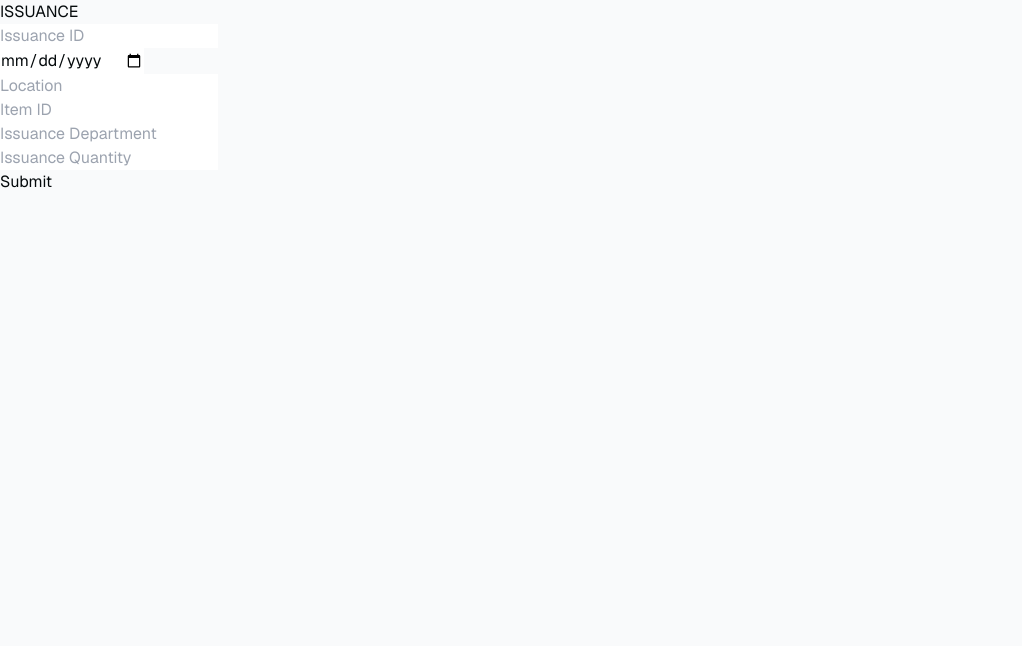
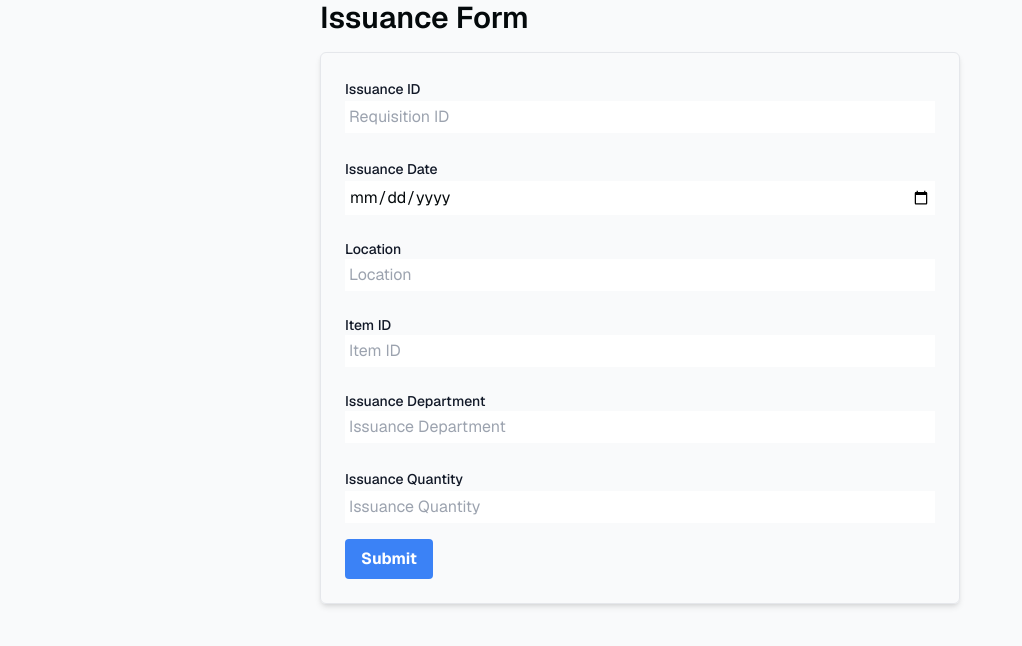
Before and after one commit to Shaukat456/MVP-erp, a Next.js app in the folder my-app/: page /Issuance in a window 1280 px wide. Shown: the top 646 px of the page, without its empty margins (0-1022 px from the left). Built offline with nearby package versions, Linux system fonts and the light colour scheme.

Commit message:
local storage done for all

```diff
--- /dev/null
+++ b/my-app/app/Invoice/page.tsx
@@ -0,0 +1,49 @@
+import React from "react";
+import fs from "fs";
+import path from "path";
+// import pdf from "html-pdf";
+import { NextPage } from "next";
+
+const InvoicePage: NextPage = () => {
+  // Define function to generate PDF invoice
+  const generateInvoicePDF = () => {
+    const invoiceHTML = `
+      <!DOCTYPE html>
+      <html lang="en">
+      <head>
+        <meta charset="UTF-8">
+        <meta name="viewport" content="width=device-width, initial-scale=1.0">
+        <title>Invoice</title>
+        <style>
+          /* CSS styles for the invoice */
+          /* Include your CSS styles here */
+        </style>
+      </head>
+      <body>
+        <!-- Your HTML invoice template here -->
+        <!-- Use dynamic data from your form to populate the invoice -->
+      </body>
+      </html>
+    `;
+
+    // Options for pdf creation
+    const options = {
+      format: "A4",
+    };
+
+    // Generate PDF file
+    // pdf.create(invoiceHTML, options).toFile("invoice.pdf", (err, res) => {
+    //   if (err) return console.log(err);
+    //   console.log(res); // Log the PDF file information
+    // });
+  };
+
+  return (
+    <div>
+      <h1>Generate Invoice PDF</h1>
+      <button onClick={generateInvoicePDF}>Generate PDF</button>
+    </div>
+  );
+};
+
+export default InvoicePage;
--- a/my-app/app/Issuance/page.tsx
+++ b/my-app/app/Issuance/page.tsx
@@ -1,11 +1,17 @@
-import React, { useEffect, useState } from "react";
+"use client";
 import { useFormik } from "formik";
 import * as Yup from "yup";
-import { useRouter } from "next/router";
+import { useRouter } from "next/navigation";
+import useLocalStorage from "../hooks/useLocalStorage";
+import { useEffect } from "react";
 
 function Issuance() {
   const router = useRouter();
+  const [setIssuance] = useLocalStorage("Issuance");
+  const [item] = useLocalStorage("Item");
+  const [purchase] = useLocalStorage("Purchase");
 
+  useEffect(() => {});
   const formik = useFormik({
     initialValues: {
       idissuance: "",
@@ -25,40 +31,56 @@ function Issuance() {
     }),
     onSubmit: async (values) => {
       try {
-        const response = await fetch("/api/issuanceroute", {
-          method: "POST",
-          headers: {
-            "Content-Type": "application/json",
-          },
-          body: JSON.stringify(values),
-        });
+        // const response = await fetch("/api/issuanceroute", {
+        //   method: "POST",
+        //   headers: {
+        //     "Content-Type": "application/json",
+        //   },
+        //   body: JSON.stringify(values),
+        // });
 
-        if (!response.ok) {
-          throw new Error("Failed to submit Issuance");
-        }
-
+        // if (!response.ok) {
+        //   throw new Error("Failed to submit Issuance");
+        // }
+        setIssuance(values);
+        console.log(values);
         console.log("Issuance submitted successfully!");
       } catch (error) {
         console.error("Error submitting Issuance:", error);
       }
     },
   });
+  useEffect(() => {
+    // if (!purchase) {
+    //   router.push("/Purchase");
+    // }
+    formik.setFieldValue("item_id", item?.itemId);
+  }, []);
 
   return (
-    <div className="container">
-      <h1>ISSUANCE</h1>
-      <form onSubmit={formik.handleSubmit} className="form">
-        <div className="form_container">
-          <div className="formgrid">
+    <div className="w-1/2">
+      <h1 className="text-3xl font-semibold mb-4">Issuance Form</h1>
+      <form
+        onSubmit={formik.handleSubmit}
+        className="border border-gray-200 p-6 rounded-md shadow-md"
+      >
+        <div className="grid grid-cols-1 gap-y-6">
           <div className="input_container">
+            <label
+              htmlFor="idissuance"
+              className="block text-sm font-medium leading-6 text-gray-900"
+            >
+              Issuance ID
+            </label>
             <input
               id="idissuance"
               name="idissuance"
               type="text"
-                placeholder="Issuance ID"
+              placeholder="Requisition ID"
               onChange={formik.handleChange}
               onBlur={formik.handleBlur}
               value={formik.values.idissuance}
+              className="w-full p-1"
             />
             {formik.touched.idissuance && formik.errors.idissuance ? (
               <p className="error">{formik.errors.idissuance}</p>
@@ -66,14 +88,21 @@ function Issuance() {
           </div>
 
           <div className="input_container">
+            <label
+              htmlFor="issuancedate"
+              className="block text-sm font-medium leading-6 text-gray-900"
+            >
+              Issuance Date
+            </label>
             <input
               id="issuancedate"
               name="issuancedate"
               type="date"
-                placeholder="Issuance Date"
+              placeholder="Requisition Date"
               onChange={formik.handleChange}
               onBlur={formik.handleBlur}
               value={formik.values.issuancedate}
+              className="w-full p-1"
             />
             {formik.touched.issuancedate && formik.errors.issuancedate ? (
               <p className="error">{formik.errors.issuancedate}</p>
@@ -81,6 +110,12 @@ function Issuance() {
           </div>
 
           <div className="input_container">
+            <label
+              htmlFor="location"
+              className="block text-sm font-medium text-gray-900"
+            >
+              Location
+            </label>
             <input
               id="location"
               name="location"
@@ -89,6 +124,7 @@ function Issuance() {
               onChange={formik.handleChange}
               onBlur={formik.handleBlur}
               value={formik.values.location}
+              className="w-full p-1"
             />
             {formik.touched.location && formik.errors.location ? (
               <p className="error">{formik.errors.location}</p>
@@ -96,6 +132,12 @@ function Issuance() {
           </div>
 
           <div className="input_container">
+            <label
+              htmlFor="itemId"
+              className="block text-sm font-medium text-gray-900"
+            >
+              Item ID
+            </label>
             <input
               id="itemId"
               name="itemId"
@@ -104,6 +146,7 @@ function Issuance() {
               onChange={formik.handleChange}
               onBlur={formik.handleBlur}
               value={formik.values.itemId}
+              className="w-full p-1"
             />
             {formik.touched.itemId && formik.errors.itemId ? (
               <p className="error">{formik.errors.itemId}</p>
@@ -111,6 +154,12 @@ function Issuance() {
           </div>
 
           <div className="input_container">
+            <label
+              htmlFor="issuance_deprt"
+              className="block text-sm font-medium text-gray-900"
+            >
+              Issuance Department
+            </label>
             <input
               id="issuance_deprt"
               name="issuance_deprt"
@@ -119,6 +168,7 @@ function Issuance() {
               onChange={formik.handleChange}
               onBlur={formik.handleBlur}
               value={formik.values.issuance_deprt}
+              className="w-full p-1"
             />
             {formik.touched.issuance_deprt && formik.errors.issuance_deprt ? (
               <p className="error">{formik.errors.issuance_deprt}</p>
@@ -126,6 +176,12 @@ function Issuance() {
           </div>
 
           <div className="input_container">
+            <label
+              htmlFor="issuance_qty"
+              className="block text-sm font-medium leading-6 text-gray-900"
+            >
+              Issuance Quantity
+            </label>
             <input
               id="issuance_qty"
               name="issuance_qty"
@@ -134,6 +190,7 @@ function Issuance() {
               onChange={formik.handleChange}
               onBlur={formik.handleBlur}
               value={formik.values.issuance_qty}
+              className="w-full p-1"
             />
             {formik.touched.issuance_qty && formik.errors.issuance_qty ? (
               <p className="error">{formik.errors.issuance_qty}</p>
@@ -141,14 +198,11 @@ function Issuance() {
           </div>
         </div>
         <button
-            onClick={() => {
-              router.push("/Vendors");
-            }}
           type="submit"
+          className="bg-blue-500 hover:bg-blue-700 text-white font-bold py-2 px-4 rounded mt-4"
         >
           Submit
         </button>
-        </div>
       </form>
     </div>
   );
--- a/my-app/app/ItemForm/page.tsx
+++ b/my-app/app/ItemForm/page.tsx
@@ -9,7 +9,7 @@ const vendors = ["Vendor 1", "Vendor 2", "Vendor 3"];
 const categories = ["Category 1", "Category 2", "Category 3"];
 
 const ItemForm = () => {
-  const [item, setItem] = useLocalStorage("Item");
+  const [, setItem] = useLocalStorage("Item");
   const formik = useFormik({
     initialValues: {
       itemId: "",
--- a/my-app/app/Purchase/page.tsx
+++ b/my-app/app/Purchase/page.tsx
@@ -9,7 +9,8 @@ function Purchase() {
   const router = useRouter();
 
   const [item] = useLocalStorage("Item");
-  const [purchaseData, setPurchaseData] = useLocalStorage("purchaseData");
+  const [requsition] = useLocalStorage("Requsition");
+  const [, setPurchaseData] = useLocalStorage("PurchaseData");
   const formik = useFormik({
     initialValues: {
       purchase_ID: "",
@@ -46,6 +47,8 @@ function Purchase() {
         // console.log("purchase submitted successfully!");
 
         setPurchaseData(values);
+        router.push("/Issuance");
+
         formik.resetForm();
       } catch (error) {
         console.error("Error submitting purchase:", error);
@@ -56,11 +59,13 @@ function Purchase() {
     let itemDetails = item;
     console.log(itemDetails, "itemDetails");
 
-    if (!item) {
-      router.push("/ItemForm");
-    }
+    // if (!requsition) {
+    //   router.push("/Requsition");
+    // }
     formik.setFieldValue("item_id", itemDetails?.itemId);
     formik.setFieldValue("item_category", itemDetails?.item_category);
+    formik.setFieldValue("item_category", itemDetails?.item_category);
+    formik.setFieldValue("requsition_id", requsition?.requsition_id);
   }, []);
 
   return (
--- a/my-app/app/Requsition/page.tsx
+++ b/my-app/app/Requsition/page.tsx
@@ -6,23 +6,15 @@ import { useRouter } from "next/navigation";
 import useLocalStorage from "../hooks/useLocalStorage";
 
 function Requisition() {
-  const [requisitionData, setRequisitionData] = useLocalStorage("purchaseData");
-
+  const [requsition, setRequsitionData] = useLocalStorage("Requsition");
+  const [item] = useLocalStorage("Item");
+  const [purchaseData] = useLocalStorage("PurchaseData");
   const router = useRouter();
   useEffect(() => {
-    let item = localStorage.getItem("item")
-      ? // @ts-ignore
-        JSON.parse(localStorage.getItem("item"))
-      : [];
-
     formik.setFieldValue("itemId", item.itemId);
     formik.setFieldValue("item_name", item.item_name);
     formik.setFieldValue("item_category", item.item_category);
     formik.setFieldValue("item_unit", item.item_unit);
-
-    return () => {
-      localStorage.removeItem("item");
-    };
   }, []);
 
   const formik = useFormik({
@@ -63,44 +55,47 @@ function Requisition() {
     }),
     onSubmit: async (values) => {
       try {
-        const response = await fetch("/api/requsitionroute", {
-          method: "POST",
-          headers: {
-            "Content-Type": "application/json",
-          },
-          body: JSON.stringify(values),
-        });
+        // const response = await fetch("/api/requsitionroute", {
+        //   method: "POST",
+        //   headers: {
+        //     "Content-Type": "application/json",
+        //   },
+        //   body: JSON.stringify(values),
+        // });
 
-        if (!response.ok) {
-          throw new Error("Failed to submit requisition");
-        }
+        // if (!response.ok) {
+        //   throw new Error("Failed to submit requisition");
+        // }
 
-        localStorage.setItem("requsition", JSON.stringify(values));
+        console.log(values);
 
+        setRequsitionData(values);
+        router.push("/Purchase");
         console.log("Requisition submitted successfully!");
       } catch (error) {
         console.error("Error submitting requisition:", error);
       }
     },
   });
+  useEffect(() => {
+    // if (!purchase) {
+    //   router.push("/Purchase");
+    // }
+    formik.setFieldValue("item_id", item?.itemId);
+  }, []);
 
   return (
     <div className="w-1/2">
-      {/* <h1 className="text-3xl font-semibold mb-4">Requisition Form</h1> */}
-      <form onSubmit={formik.handleSubmit} className="max-w-lg mx-auto">
-        {/* <div className="grid grid-cols-1 gap-y-6"> */}
-        <div className="border border-gray-200 p-6 rounded-md shadow-lg">
-          <h2 className="text-3xl font-semibold text-gray-900 mb-4">
-            Requisition Information
-          </h2>
-          <p className="text-sm text-gray-600 mb-6">
-            Please fill in the Requisition details.
-          </p>
-          <div className="grid grid-cols-1  gap-y-10 w-full">
-            <div>
+      <h1 className="text-3xl font-semibold mb-4">Requisition Form</h1>
+      <form
+        onSubmit={formik.handleSubmit}
+        className="border border-gray-200 p-6 rounded-md shadow-md"
+      >
+        <div className="grid grid-cols-1 gap-y-6">
+          <div className="input_container">
             <label
-                htmlFor="purchase_ID"
-                className="block text-sm font-medium text-gray-900"
+              htmlFor="requsition_id"
+              className="block text-sm font-medium leading-6 text-gray-900"
             >
               Requisition ID
             </label>
@@ -118,10 +113,11 @@ function Requisition() {
               <p className="error">{formik.errors.requsition_id}</p>
             ) : null}
           </div>
-            <div>
+
+          <div className="input_container">
             <label
               htmlFor="requsition_date"
-                className="block text-sm font-medium text-gray-900"
+              className="block text-sm font-medium leading-6 text-gray-900"
             >
               Requisition Date
             </label>
@@ -135,8 +131,7 @@ function Requisition() {
               value={formik.values.requsition_date}
               className="w-full p-1"
             />
-              {formik.touched.requsition_date &&
-              formik.errors.requsition_date ? (
+            {formik.touched.requsition_date && formik.errors.requsition_date ? (
               <p className="error">{formik.errors.requsition_date}</p>
             ) : null}
           </div>
@@ -212,6 +207,12 @@ function Requisition() {
           </div>
 
           <div className="input_container">
+            <label
+              htmlFor="item_name"
+              className="block text-sm font-medium leading-6 text-gray-900"
+            >
+              Item Name
+            </label>
             <input
               id="item_name"
               name="item_name"
@@ -229,6 +230,12 @@ function Requisition() {
           </div>
 
           <div className="input_container">
+            <label
+              htmlFor="item_category"
+              className="block text-sm font-medium leading-6 text-gray-900"
+            >
+              Item Category
+            </label>
             <input
               id="item_category"
               name="item_category"
@@ -245,6 +252,12 @@ function Requisition() {
           </div>
 
           <div className="input_container">
+            <label
+              htmlFor="item_unit"
+              className="block text-sm font-medium leading-6 text-gray-900"
+            >
+              Item Unit
+            </label>
             <input
               id="item_unit"
               name="item_unit"
@@ -261,6 +274,12 @@ function Requisition() {
           </div>
 
           <div className="input_container">
+            <label
+              htmlFor="required_quantity"
+              className="block text-sm font-medium leading-6 text-gray-900"
+            >
+              Required Quantity
+            </label>
             <input
               id="required_quantity"
               name="required_quantity"
@@ -278,6 +297,12 @@ function Requisition() {
           </div>
 
           <div className="input_container">
+            <label
+              htmlFor="usage_for"
+              className="block text-sm font-medium leading-6 text-gray-900"
+            >
+              Usage For
+            </label>
             <input
               id="usage_for"
               name="usage_for"
@@ -294,6 +319,12 @@ function Requisition() {
           </div>
 
           <div className="input_container">
+            <label
+              htmlFor="requsition_comment"
+              className="block text-sm font-medium leading-6 text-gray-900"
+            >
+              Requsition Comment
+            </label>
             <input
               id="requsition_comment"
               name="requsition_comment"
@@ -311,15 +342,11 @@ function Requisition() {
           </div>
         </div>
         <button
-            onClick={() => {
-              router.push("/Issuance");
-            }}
           type="submit"
           className="bg-blue-500 hover:bg-blue-700 text-white font-bold py-2 px-4 rounded mt-4"
         >
           Submit
         </button>
-        </div>
       </form>
     </div>
   );
--- a/my-app/app/StoreStock/page.tsx
+++ b/my-app/app/StoreStock/page.tsx
@@ -1,10 +1,15 @@
+"use client";
 import React, { useEffect, useState } from "react";
 import { useFormik } from "formik";
 import * as Yup from "yup";
-import { useRouter } from "next/router";
+import { useRouter } from "next/navigation";
+import useLocalStorage from "../hooks/useLocalStorage";
 
 function StoreStock() {
   const router = useRouter();
+  const [purchase] = useLocalStorage("PurchaseData");
+  const [, setStoreStock] = useLocalStorage("StoreStock");
+
   const formik = useFormik({
     initialValues: {
       store_id: "",
@@ -20,18 +25,21 @@ function StoreStock() {
     }),
     onSubmit: async (values) => {
       try {
-        const response = await fetch("/api/storestockroute", {
-          method: "POST",
-          headers: {
-            "Content-Type": "application/json",
-          },
-          body: JSON.stringify(values),
-        });
+        setStoreStock(values);
+        console.log(values);
+        // const response = await fetch("/api/storestockroute", {
+        //   method: "POST",
+        //   headers: {
+        //     "Content-Type": "application/json",
+        //   },
+        //   body: JSON.stringify(values),
+        // });
 
-        if (!response.ok) {
-          throw new Error("Failed to submit store stock");
-        }
+        // if (!response.ok) {
+        //   throw new Error("Failed to submit store stock");
+        // }
 
+        setStoreStock(values);
         console.log("store stock submitted successfully!");
       } catch (error) {
         console.error("Error submitting store stock:", error);
@@ -39,13 +47,25 @@ function StoreStock() {
     },
   });
 
+  useEffect(() => {
+    formik.setFieldValue("purchase_id", purchase?.purchase_ID);
+  }, []);
+
   return (
-    <div className="container">
-      <h1>STORE STOCK</h1>
-      <form onSubmit={formik.handleSubmit} className="form">
-        <div className="form_container">
-          <div className="formgrid">
+    <div className="w-1/2">
+      <h1 className="text-3xl font-semibold mb-4">Store Stock Form</h1>
+      <form
+        onSubmit={formik.handleSubmit}
+        className="border border-gray-200 p-6 rounded-md shadow-md"
+      >
+        <div className="grid grid-cols-1 gap-y-6">
           <div className="input_container">
+            <label
+              htmlFor="store_id"
+              className="block text-sm font-medium leading-6 text-gray-900"
+            >
+              Store ID
+            </label>
             <input
               id="store_id"
               name="store_id"
@@ -54,6 +74,7 @@ function StoreStock() {
               onChange={formik.handleChange}
               onBlur={formik.handleBlur}
               value={formik.values.store_id}
+              className="w-full p-1"
             />
             {formik.touched.store_id && formik.errors.store_id ? (
               <p className="error">{formik.errors.store_id}</p>
@@ -61,6 +82,12 @@ function StoreStock() {
           </div>
 
           <div className="input_container">
+            <label
+              htmlFor="location"
+              className="block text-sm font-medium leading-6 text-gray-900"
+            >
+              Location
+            </label>
             <input
               id="location"
               name="location"
@@ -69,6 +96,7 @@ function StoreStock() {
               onChange={formik.handleChange}
               onBlur={formik.handleBlur}
               value={formik.values.location}
+              className="w-full p-1"
             />
             {formik.touched.location && formik.errors.location ? (
               <p className="error">{formik.errors.location}</p>
@@ -76,6 +104,12 @@ function StoreStock() {
           </div>
 
           <div className="input_container">
+            <label
+              htmlFor="store"
+              className="block text-sm font-medium text-gray-900"
+            >
+              Store
+            </label>
             <input
               id="store"
               name="store"
@@ -84,6 +118,7 @@ function StoreStock() {
               onChange={formik.handleChange}
               onBlur={formik.handleBlur}
               value={formik.values.store}
+              className="w-full p-1"
             />
             {formik.touched.store && formik.errors.store ? (
               <p className="error">{formik.errors.store}</p>
@@ -91,6 +126,12 @@ function StoreStock() {
           </div>
 
           <div className="input_container">
+            <label
+              htmlFor="purchase_id"
+              className="block text-sm font-medium text-gray-900"
+            >
+              Purchase ID
+            </label>
             <input
               id="purchase_id"
               name="purchase_id"
@@ -99,6 +140,7 @@ function StoreStock() {
               onChange={formik.handleChange}
               onBlur={formik.handleBlur}
               value={formik.values.purchase_id}
+              className="w-full p-1"
             />
             {formik.touched.purchase_id && formik.errors.purchase_id ? (
               <p className="error">{formik.errors.purchase_id}</p>
@@ -106,14 +148,11 @@ function StoreStock() {
           </div>
         </div>
         <button
-            onClick={() => {
-              router.push("/Issuance");
-            }}
           type="submit"
+          className="bg-blue-500 hover:bg-blue-700 text-white font-bold py-2 px-4 rounded mt-4"
         >
           Submit
         </button>
-        </div>
       </form>
     </div>
   );
```
Lines whose indentation alone changed are shown as unchanged.
